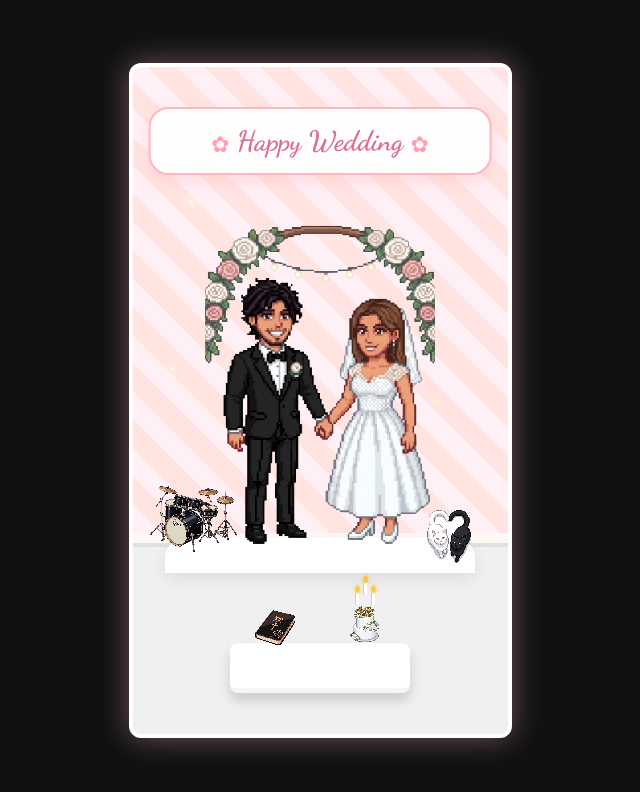
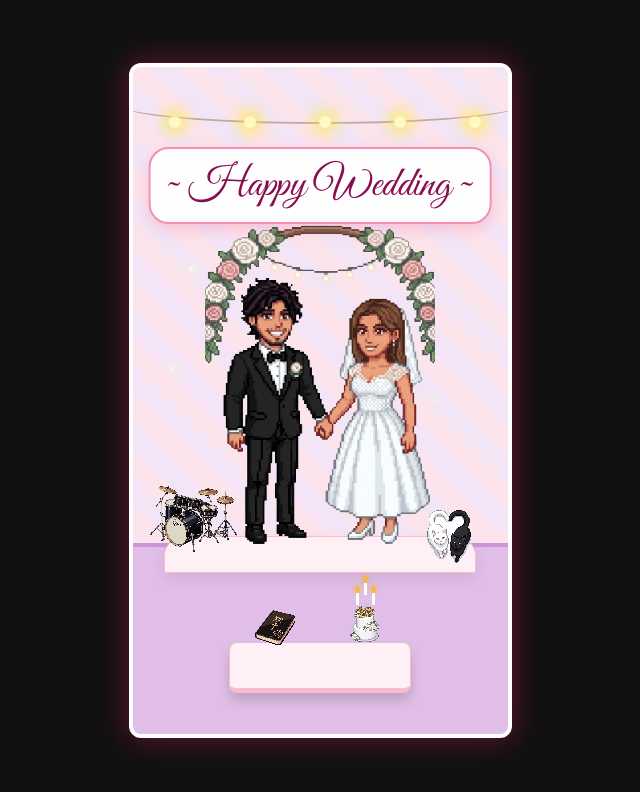
Before and after one commit to sandeepnaidut-pixel/darius-eveline, a plain HTML site: page index.html in a window 1280 px wide. Shown: the whole page, without its empty margins (320-960 px from the left). Drawn offline with Linux system fonts and the light colour scheme.

Commit message:
index.html

```diff
--- a/index.html
+++ b/index.html
@@ -4,7 +4,7 @@
     <meta charset="UTF-8">
     <meta name="viewport" content="width=device-width, initial-scale=1.0">
     <title>Happy Wedding Darius & Eveline</title>
-    <link href="https://fonts.googleapis.com/css2?family=Dancing+Script:wght@700&family=Press+Start+2P&display=swap" rel="stylesheet">
+    <link href="https://fonts.googleapis.com/css2?family=Great+Vibes&family=Press+Start+2P&display=swap" rel="stylesheet">
     <style>
         body {
             background-color: #111;
@@ -20,15 +20,16 @@
         #game-container {
             width: 375px;
             height: 667px;
-            background-color: #fdfaf6;
+            background-color: #fce4ec;
             position: relative;
             overflow: hidden;
             border: 4px solid #fff;
             border-radius: 12px;
             image-rendering: pixelated;
-            box-shadow: 0 0 30px rgba(255, 182, 193, 0.4);
+            box-shadow: 0 0 30px rgba(233, 30, 99, 0.4);
         }
 
+        /* Pink and Purple Pastel Wallpaper */
         #wall {
             width: 100%;
             height: 70%;
@@ -36,13 +37,38 @@
             top: 0;
             background: repeating-linear-gradient(
                 45deg,
-                #fff0f5,
-                #fff0f5 20px,
-                #ffe4e1 20px,
-                #ffe4e1 40px
+                #fce4ec,
+                #fce4ec 20px,
+                #f3e5f5 20px,
+                #f3e5f5 40px
             );
         }
 
+        /* String Lights */
+        .light-wire {
+            position: absolute;
+            top: 15px;
+            left: -5%;
+            width: 110%;
+            height: 40px;
+            border-bottom: 2px solid #bcaaa4;
+            border-radius: 50%;
+            z-index: 5;
+        }
+
+        .bulb {
+            position: absolute;
+            top: 50px;
+            width: 10px;
+            height: 10px;
+            background-color: #fff9c4;
+            border-radius: 50%;
+            box-shadow: 0 0 12px 6px rgba(255, 235, 59, 0.6);
+            z-index: 6;
+            animation: pulse-light 1.5s infinite alternate;
+        }
+
+        /* Magical Floating Sparkles */
         .sparkle {
             position: absolute;
             width: 4px;
@@ -51,42 +77,40 @@
             border-radius: 50%;
             box-shadow: 0 0 8px 3px #fffacd;
             animation: twinkle 4s infinite ease-in-out;
+            z-index: 4;
         }
 
+        /* Elegant Cursive Banner */
         #banner {
             position: absolute;
-            top: 6%;
+            top: 12%;
             left: 50%;
             transform: translateX(-50%);
             width: 85%;
-            background: rgba(255, 255, 255, 0.9);
-            border: 2px solid #ffb6c1;
+            background: rgba(255, 255, 255, 0.95);
+            border: 2px solid #f48fb1;
             border-radius: 20px;
-            padding: 15px 10px;
+            padding: 10px 10px;
             text-align: center;
-            color: #d87093;
-            font-family: 'Dancing Script', cursive;
-            font-size: 28px;
+            color: #880e4f;
+            font-family: 'Great Vibes', cursive;
+            font-size: 42px;
             z-index: 10;
-            box-shadow: 0px 6px 15px rgba(255, 182, 193, 0.4);
+            box-shadow: 0px 6px 15px rgba(244, 143, 177, 0.4);
         }
 
-        .flower {
-            color: #ff9fb4;
-            font-size: 22px;
-            vertical-align: middle;
-        }
-
+        /* Lavender Carpet */
         #carpet {
             width: 100%;
             height: 28%;
             position: absolute;
             bottom: 0;
-            background-color: #f0f0f0;
-            border-top: 4px solid #e0e0e0;
+            background-color: #e1bee7;
+            border-top: 4px solid #ce93d8;
             z-index: 2;
         }
 
+        /* Dais */
         #dais {
             position: absolute;
             bottom: 24%;
@@ -94,12 +118,14 @@
             transform: translateX(-50%);
             width: 310px;
             height: 35px;
-            background-color: #ffffff;
+            background-color: #fff0f5;
             border-radius: 20px 20px 0 0;
             box-shadow: 0 6px 15px rgba(0,0,0,0.08);
+            border: 1px solid #f8bbd0;
             z-index: 5;
         }
 
+        /* Table */
         #table {
             position: absolute;
             bottom: 6%;
@@ -107,11 +133,13 @@
             transform: translateX(-50%);
             width: 180px;
             height: 45px;
-            background-color: #ffffff;
+            background-color: #fff0f5;
             border-radius: 8px;
             z-index: 25;
             box-shadow: 0 8px 12px rgba(0,0,0,0.15);
-            border-bottom: 5px solid #f5f5f5;
+            border-bottom: 5px solid #f8bbd0;
+            border-left: 1px solid #f8bbd0;
+            border-right: 1px solid #f8bbd0;
         }
 
         .sprite {
@@ -166,7 +194,7 @@
             box-shadow: 0 0 5px #ffb703;
         }
 
-        /* Adjusted Dialogue Box positioned at the bottom */
+        /* Dialogue Box */
         #dynamic-dialogue {
             position: absolute;
             bottom: 4%;
@@ -174,17 +202,17 @@
             transform: translateX(-50%);
             width: 90%;
             background-color: rgba(255, 255, 255, 0.98);
-            border: 3px solid #ffb6c1;
+            border: 3px solid #ce93d8;
             border-radius: 12px;
-            color: #444;
+            color: #4a148c;
             padding: 12px;
             box-sizing: border-box;
-            z-index: 200; /* Extremely high z-index to stay above all elements */
+            z-index: 200;
             font-size: 9px;
             line-height: 1.6;
             text-align: center;
             display: none;
-            box-shadow: 0 8px 20px rgba(255, 182, 193, 0.5);
+            box-shadow: 0 8px 20px rgba(206, 147, 216, 0.5);
         }
 
         .confetti {
@@ -222,6 +250,11 @@
             50% { opacity: 1; transform: scale(1.2); }
         }
 
+        @keyframes pulse-light {
+            0% { transform: scale(1); opacity: 0.8; }
+            100% { transform: scale(1.2); opacity: 1; }
+        }
+
         @keyframes flicker {
             0% { transform: scale(1); opacity: 1; }
             100% { transform: scale(0.85); opacity: 0.7; }
@@ -248,14 +281,21 @@
 
         <div id="wall"></div>
 
-        <div class="sparkle" style="top: 20%; left: 15%; animation-delay: 0s;"></div>
-        <div class="sparkle" style="top: 30%; left: 85%; animation-delay: 1s;"></div>
+        <!-- String Lights -->
+        <div class="light-wire"></div>
+        <div class="bulb" style="left: 10%;"></div>
+        <div class="bulb" style="left: 30%;"></div>
+        <div class="bulb" style="left: 50%;"></div>
+        <div class="bulb" style="left: 70%;"></div>
+        <div class="bulb" style="left: 90%;"></div>
+
+        <div class="sparkle" style="top: 30%; left: 15%; animation-delay: 0s;"></div>
+        <div class="sparkle" style="top: 40%; left: 85%; animation-delay: 1s;"></div>
         <div class="sparkle" style="top: 45%; left: 10%; animation-delay: 2s;"></div>
         <div class="sparkle" style="top: 50%; left: 80%; animation-delay: 0.5s;"></div>
-        <div class="sparkle" style="top: 15%; left: 50%; animation-delay: 1.5s;"></div>
 
         <div id="banner">
-            <span class="flower">✿</span> Happy Wedding <span class="flower">✿</span>
+            ~ Happy Wedding ~
         </div>
 
         <div id="carpet"></div>
@@ -319,7 +359,7 @@
         }
 
         function throwConfetti() {
-            const colors = ['#ffb6c1', '#ffc0cb', '#fffacd', '#e6e6fa', '#ffffff'];
+            const colors = ['#f48fb1', '#ce93d8', '#fffacd', '#e1bee7', '#ffffff'];
             for (let i = 0; i < 50; i++) {
                 let conf = document.createElement('div');
                 conf.classList.add('confetti');
```
